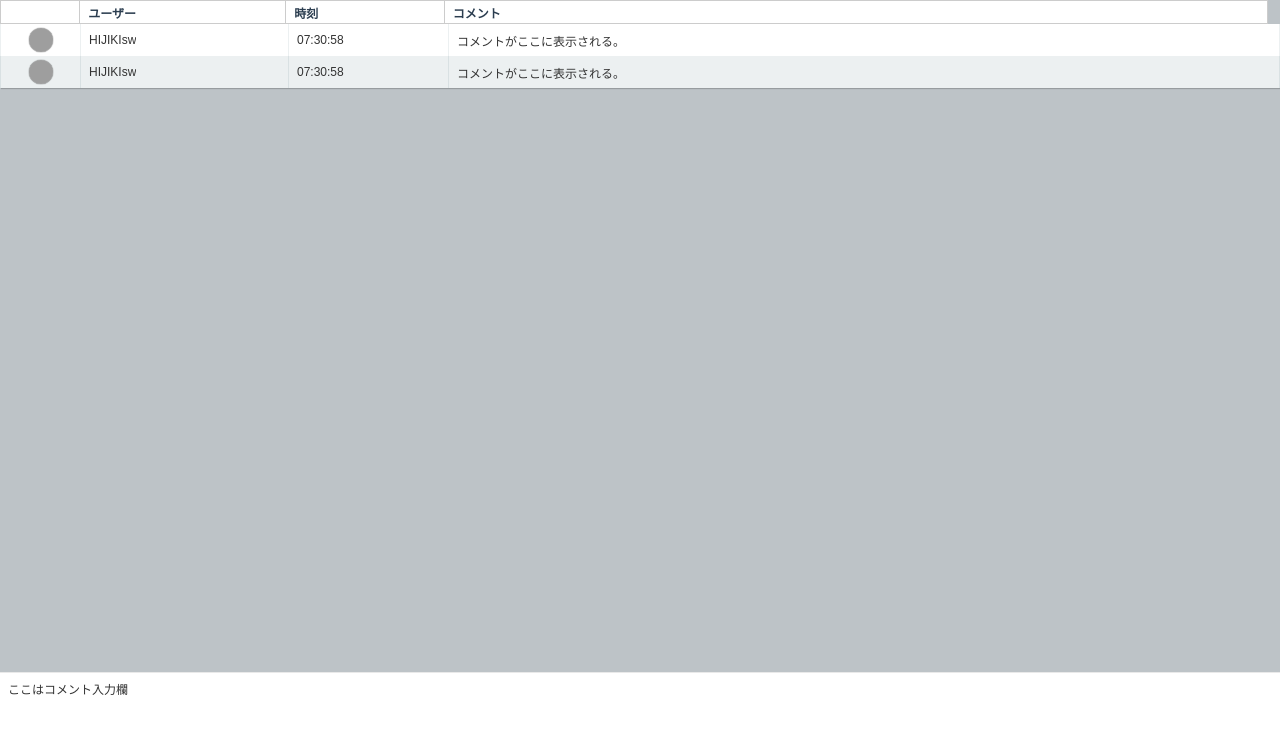
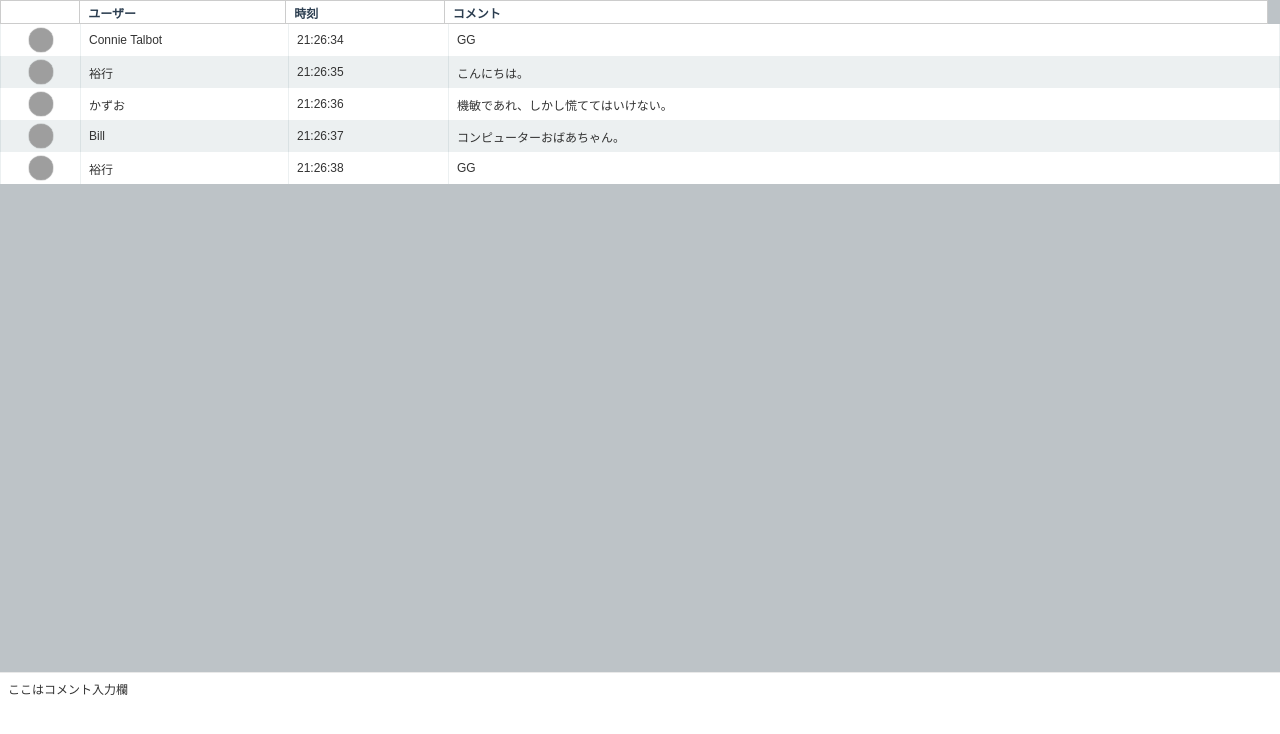
Before and after one commit to HIJIKI/Beam-Comment-Viewer, a website with bundled scripts: page index.html in a window 1280 px wide. Built offline with nearby package versions, Linux system fonts and the light colour scheme; grey boxes are pictures that could not be loaded.

Commit message:
・コメント出力処理を HTML 側のデザインに対応 ・コメント出力時に一番下まで自動でスクロールさせるように (過去ログ閲覧時は無効) ・1 秒に 1 回、ランダムなユーザーからランダムなコメントを擬似的に出力するように (デバッグ用) ・アイコン画像を変更

```diff
--- a/index.html
+++ b/index.html
@@ -23,18 +23,7 @@
 				</div>
 			</div>
 			<div id="Body">
-				<div class="Row">
-					<div class="Icon"><span><img src="https://beam.pro/api/v1/users/703508/avatar"></span></div>
-					<div class="UserName"><span>HIJIKIsw</span></div>
-					<div class="Time"><span>07:30:58</span></div>
-					<div class="Comment"><span>コメントがここに表示される。</span></div>
-				</div>
-				<div class="Row">
-					<div class="Icon"><span><img src="https://beam.pro/api/v1/users/703508/avatar"></span></div>
-					<div class="UserName"><span>HIJIKIsw</span></div>
-					<div class="Time"><span>07:30:58</span></div>
-					<div class="Comment"><span>コメントがここに表示される。</span></div>
-				</div>
+				<div id="CommentOutputPosition"></div>
 			</div>
 
 		</div>
@@ -43,8 +32,6 @@
 			ここはコメント入力欄
 		</div>
 
-		<div id="CommentLog"></div>
-
 		<!--
 		<script src="./js/BeamBouyomiChan.js"></script>
 		-->
--- a/js/CommentLog.js
+++ b/js/CommentLog.js
@@ -1,4 +1,41 @@
-function PutComment(Text)
+//--------------------------------------------------------------------------------------------------
+//= ログにコメントを送信
+//--------------------------------------------------------------------------------------------------
+function PutComment(IconURL, UserName, Comment)
 {
-	$('#CommentLog').after('<p>'+Text+'</p>');
+	const ImgTag = '<img src="'+IconURL+'">';
+
+	// 現在時刻を取得
+	var date = new Date();
+	var Hou = ('0' + date.getHours()).slice(-2);
+	var Min = ('0' + date.getMinutes()).slice(-2);
+	var Sec = ('0' + date.getSeconds()).slice(-2);
+	var Time = Hou+":"+Min+":"+Sec;
+
+	var Data =
+	[
+		'<div class="Row">',
+		'	<div class="Icon"><span>'+ImgTag+'</span></div>',
+		'	<div class="UserName"><span>'+UserName+'</span></div>',
+		'	<div class="Time"><span>'+Time+'</span></div>',
+		'	<div class="Comment"><span>'+Comment+'</span></div>',
+		'</div>'
+	].join("");
+
+	// スクロールバーが一番下にあるか
+	var ScrollBarIsBottom = false;
+	var ViewCommentArea = $('#ViewCommentArea');
+	if( ViewCommentArea.scrollTop()+ViewCommentArea.outerHeight() == ViewCommentArea.get(0).scrollHeight )
+	{
+		ScrollBarIsBottom = true;
+	}
+
+	$('#CommentOutputPosition').before(Data);
+
+	// コメント出力前にスクロールバーが一番下にあった場合はスクロールバーを一番下に再調整
+	if( ScrollBarIsBottom )
+	{
+		ViewCommentArea.scrollTop(ViewCommentArea.get(0).scrollHeight);
+	}
+
 }
--- a/js/Common.js
+++ b/js/Common.js
@@ -1,6 +1,11 @@
 //--------------------------------------------------------------------------------------------------
 //= Common
 //--------------------------------------------------------------------------------------------------
+
+	window.onload = function()
+	{
+		setInterval("RundomComment()",1000);
+	}
 
 	//----------------------------------------------------------------------------------------------
 	//= アバター画像のURLを取得する
@@ -12,3 +17,17 @@
 		var Ret = Prefix + UserID + Suffix;
 		return Ret;
 	}
+
+	//----------------------------------------------------------------------------------------------
+	//= ランダムなコメント表示テスト (Debug)
+	//----------------------------------------------------------------------------------------------
+	function RundomComment()
+	{
+		const UserName = ["HIJIKIsw", "Bill", "Johny", "Connie Talbot", "Michael Jackson", "かずお", "たかし", "裕行", "佳輔", "多嘉山 克真", "波々伯部 達馬"];
+		const Comment = ["こんにちは。", "Hi", "Hello", "あけましておめでとうございます。", "あのー、肉じゃが作りすぎちゃったんですけど、無事食べきれました", "GG", "行く手をふさがれたら、回り道で行けばいいのよ。", "When you come to a roadblock, take a detour.", "機敏であれ、しかし慌ててはいけない。", "Be quick, but don’t hurry.", "コンピューターおばあちゃん。"];
+
+		var N = UserName[Math.floor(Math.random()*UserName.length)];
+		var C = Comment[Math.floor(Math.random()*Comment.length)];
+
+		PutComment(GetAvatarURL(703508), N, C);
+	}
--- a/package.json
+++ b/package.json
@@ -39,7 +39,7 @@
 			"title": "Beam Comment Viewer",
 
 			// アイコン (HTML 側の <link> によるアイコン指定よりもこちらが優先される)
-			"icon": "./img/beam-ball.png",
+			"icon": "./img/icon.png",
 
 			// 初期表示位置 null / "center" / "mouse"
 			//"position": null,
```
Also changed, not shown: img/beam-ball.png (deleted), img/icon.png (added).
